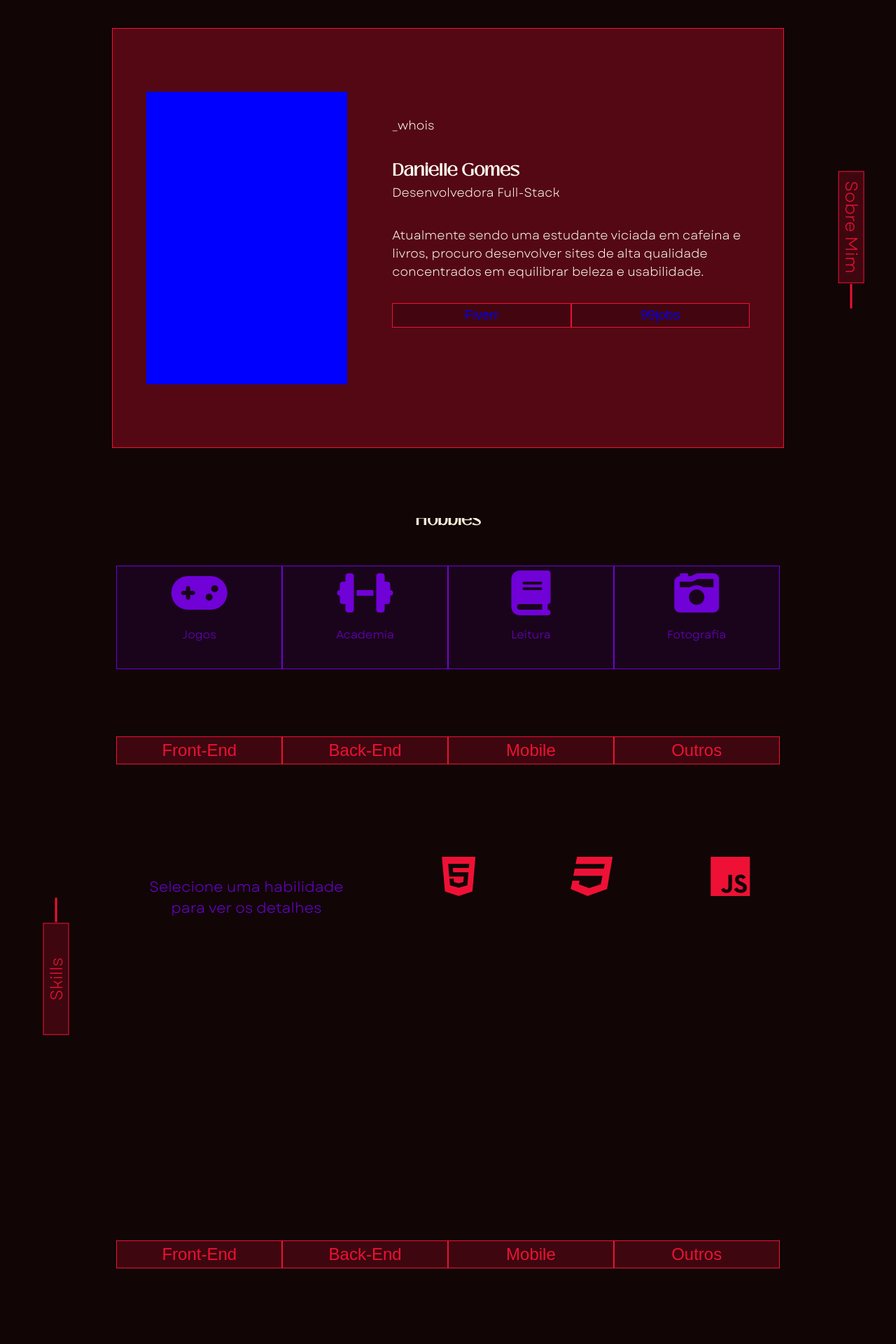
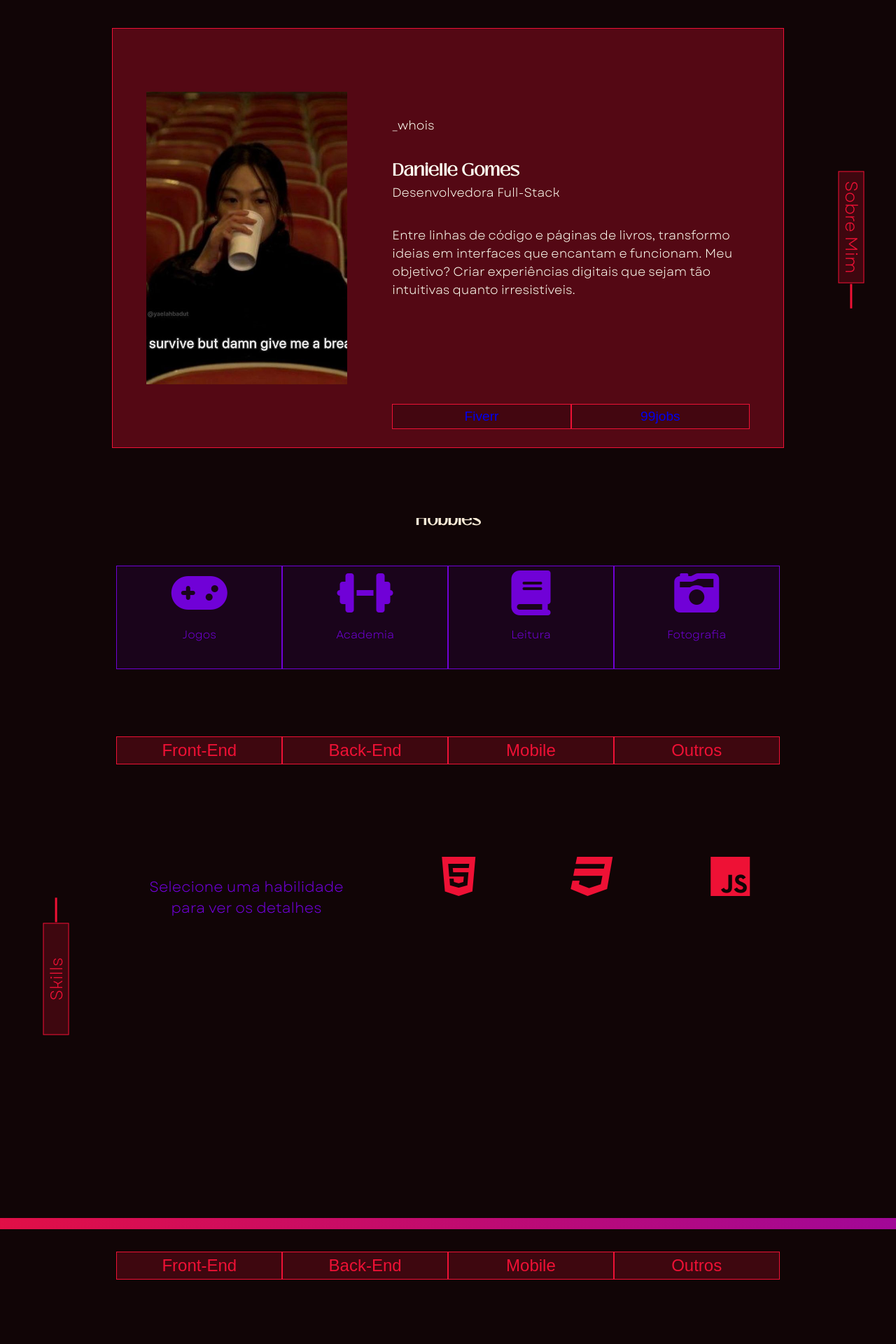
Before and after one commit to niellegs/Portfolio, a React (Vite) app in the folder portfolio/: page / in a window 1280 px wide. Shown: the part 860-2780 px from the top of the page at 70% size. Built offline with nearby package versions, Linux system fonts and the light colour scheme.

Commit message:
fixed again

```diff
--- a/portfolio/src/Components/AboutMe/AboutMe.css
+++ b/portfolio/src/Components/AboutMe/AboutMe.css
@@ -14,7 +14,7 @@
 }
 
 .aboutme_photo {
-    background-color: blue;
+    background: url("../../assets/_.jpeg") center/cover;
     width: 30%;
     height: 70%;
     margin: 2rem;
@@ -23,6 +23,7 @@
 .aboutme_title p, .aboutme_title h2 {
     line-height: 2rem;
 }
+
 
 .aboutme_text {
     width: 60%;
@@ -34,9 +35,11 @@
 .aboutme_text button{
     width: 50%;
     height: 10%;
+    color: rgb(238, 17, 53);
     background-color: rgba(0,0,0, 0.2);
     border: 1px solid rgb(238, 17, 53);
     font-size: 1.2rem;
+    margin-top: 9.25vw;
 }
 
 .aboutme_text p {
--- a/portfolio/src/Components/AboutMe/AboutMe.tsx
+++ b/portfolio/src/Components/AboutMe/AboutMe.tsx
@@ -30,7 +30,7 @@ function AboutMe() {
                         <h2 className="title">Danielle Gomes</h2>
                         <p>Desenvolvedora Full-Stack</p>
                     </div>
-                    <p>Atualmente sendo uma estudante viciada em cafeína e livros, procuro desenvolver sites de alta qualidade concentrados em equilibrar beleza e usabilidade. </p>
+                    <p>Entre linhas de código e páginas de livros, transformo ideias em interfaces que encantam e funcionam. Meu objetivo? Criar experiências digitais que sejam tão intuitivas quanto irresistíveis.</p>
                     <button>
                         <a href="https://br.fiverr.com/ughhlynx?public_mode=true" target="_blank">Fiverr</a>
                     </button>
--- /dev/null
+++ b/portfolio/src/Components/ColorfulLine/ColorfullLine.css
@@ -0,0 +1,13 @@
+.line {
+    width: 100vw;
+    height: 2vh;
+    background: linear-gradient(90deg, #EE1135, #7001d7);
+    background-size: 200% 100%;
+    animation: lineGradient 3s infinite linear;
+}
+
+@keyframes lineGradient {
+    0% { background-position: 0% 50%; }
+    50% { background-position: 100% 50%; }
+    100% { background-position: 0% 50%; }
+}
--- /dev/null
+++ b/portfolio/src/Components/ColorfulLine/ColorfullLine.tsx
@@ -0,0 +1,9 @@
+import "./ColorfullLine.css"
+
+function ColorfullLine() {
+    return (
+        <div className="line"></div>
+    )
+}
+
+export default ColorfullLine;
--- a/portfolio/src/Components/Header/Header.css
+++ b/portfolio/src/Components/Header/Header.css
@@ -28,6 +28,6 @@ header a:hover {
 
 .scrolled {
     transition: .7s ease-in-out;
-    background-color: rgba(0, 0, 0, 0.5);
-    box-shadow: 0 2px 5px rgba(0, 0, 0, 0.4);
+    background-color: rgba(0, 0, 0, 0.8);
+    box-shadow: 0 2px 5px rgba(0, 0, 0, 0.8);
 }
--- a/portfolio/src/Pages/Home/Home.tsx
+++ b/portfolio/src/Pages/Home/Home.tsx
@@ -9,6 +9,7 @@ import Skills from "../../Components/Skills/Skills";
 import Portfolio from "../../Components/Portfolio/Portfolio";
 import Contact from "../../Components/Contact/Contact";
 import Footer from "../../Components/Footer/Footer";
+import ColorfullLine from "../../Components/ColorfulLine/ColorfullLine";
 
 function Home() {
     return (
@@ -18,7 +19,9 @@ function Home() {
         <AboutMe />
         <Hobbies />
         <Skills />
+        <ColorfullLine />
         <Portfolio />
+        <ColorfullLine />
         <Contact />
         <Footer />
         </>
```
Also changed, not shown: portfolio/src/assets/_.jpeg (added).
